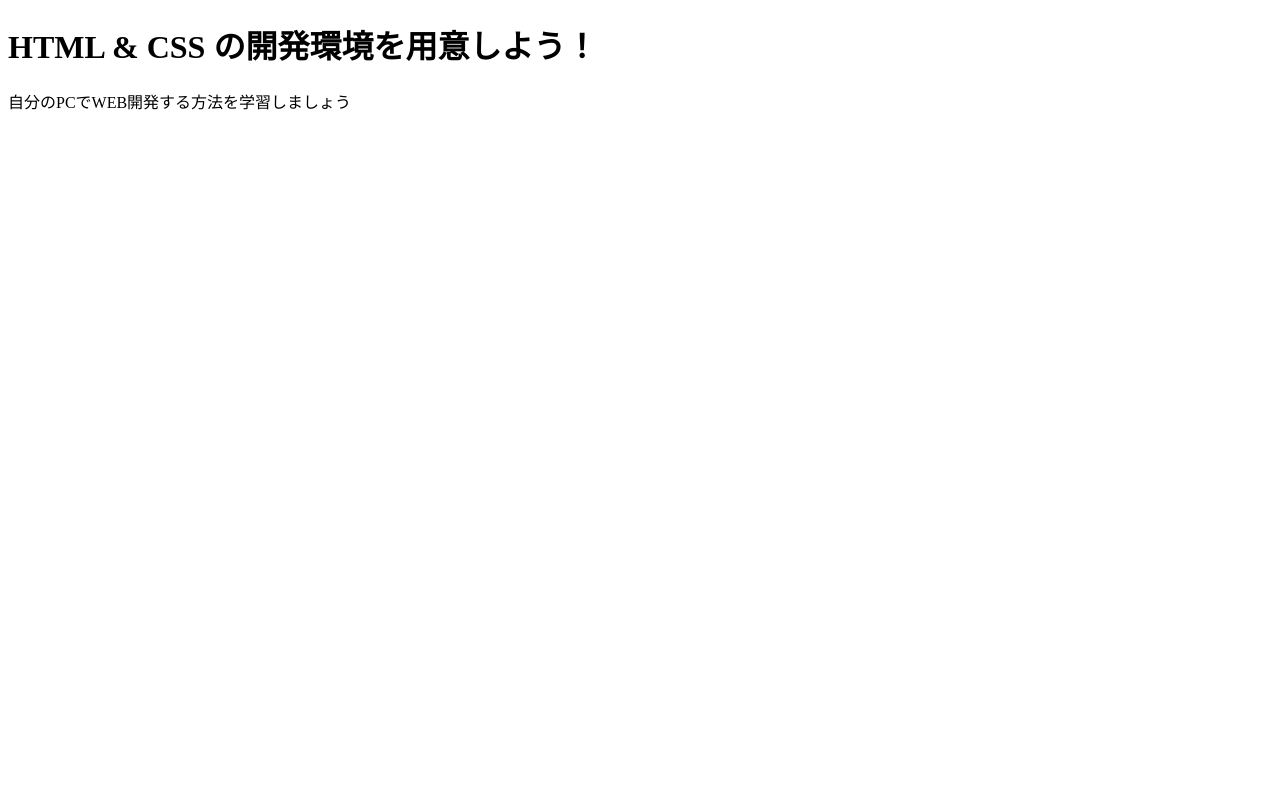
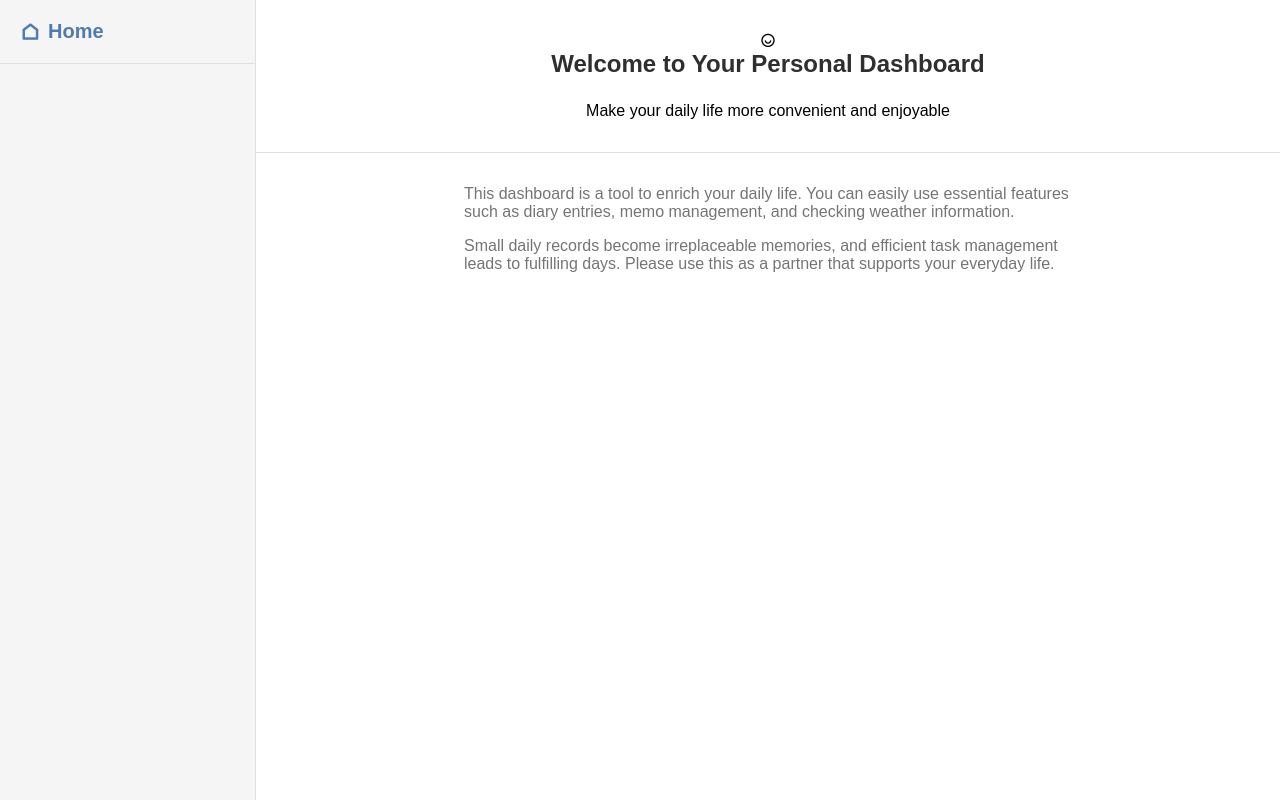
Before and after one commit to git-hinoka02/my-first-web-app, a plain HTML site: page index.html in a window 1280 px wide. Drawn offline with nearby package versions, Linux system fonts and the light colour scheme.

Commit message:
Complete dashboard welcome page

```diff
--- a/index.html
+++ b/index.html
@@ -1,11 +1,51 @@
-<!DOCTYPE html>
-<html>
+<!doctype html>
+<html lang="en">
   <head>
-    <meta charset="utf-8">
-    <title>Progate</title>
+    <meta charset="UTF-8" />
+    <meta name="viewport" content="width=device-width, initial-scale=1.0" />
+    <title>Dashboard</title>
+    <link rel="stylesheet" href="style.css" />
+    <link
+      href="https://cdn.jsdelivr.net/npm/remixicon@4.5.0/fonts/remixicon.css"
+      rel="stylesheet"
+    />
   </head>
+
   <body>
-    <h1 class="title">HTML & CSS の開発環境を用意しよう！</h1>
-<p>自分のPCでWEB開発する方法を学習しましょう</p>
-</body>
+    <div class="Dashboard">
+      <aside>
+        <header>
+          <a href="#" data-tab="home">
+            <span class="ri-home-line"></span>
+            Home
+          </a>
+        </header>
+      </aside>
+      <main>
+        <section id="home">
+          <header>
+            <div class="pofile-icon">
+              <span class="ri-user-smile-line"></span>
+            </div>
+            <h1>Welcome to Your Personal Dashboard</h1>
+            <p class="subtitle">
+              Make your daily life more convenient and enjoyable
+            </p>
+          </header>
+          <div class="message">
+            <p>
+              This dashboard is a tool to enrich your daily life. You can easily
+              use essential features such as diary entries, memo management, and
+              checking weather information.
+            </p>
+            <p>
+              Small daily records become irreplaceable memories, and efficient
+              task management leads to fulfilling days. Please use this as a
+              partner that supports your everyday life.
+            </p>
+          </div>
+        </section>
+      </main>
+    </div>
+  </body>
 </html>
--- /dev/null
+++ b/style.css
@@ -0,0 +1,106 @@
+/* ブラウザで設定されているスタイルのリセット・共通設定 */
+/* 消さないでください */
+
+*,
+*::before,
+*::after {
+  box-sizing: border-box;
+}
+body,
+h1,
+h2,
+h3,
+p,
+ul,
+li,
+form,
+input,
+textarea,
+select,
+button {
+  margin: 0;
+  padding: 0;
+  font-family: sans-serif;
+}
+
+ul {
+  list-style: none;
+}
+/* スタイルのリセット終了 */
+
+/* サイドバーとメインコンテンツを包むための要素のスタイルを書いてください */
+.Dashboard {
+  display: flex;
+  height: 100vh;
+}
+
+/* サイドバーに関連するスタイルを書いてください */
+aside {
+  width: 256px;
+  flex-shrink: 0;
+  background-color: #f5f5f5;
+  border-right: 1px solid #e0e0e0;
+  display: flex;
+  flex-direction: column;
+  height: 100%;
+}
+aside header {
+  padding: 20px;
+  border-bottom: 1px solid #e0e0e0;
+}
+aside header a {
+  font-size: 1.25rem;
+  font-weight: 600;
+  color: #4f7cac;
+  text-decoration: none;
+
+  display: flex;
+  align-items: center;
+  gap: 8px;
+}
+/* メインコンテンツに関連するスタイルを書いてください */
+main {
+  flex: 1;
+}
+/*メインコンテンツ内のヘッダー*/
+main header {
+  background-color: white;
+  padding: 32px;
+  border-bottom: 1px solid #e0e0e0;
+  text-align: center;
+}
+/*プロフィールアイコン（円形の部分）*/
+.profile-icon {
+  width: 96px;
+  height: 96px;
+  background-color: #4f7cac;
+  border-radius: 50%;
+  display: flex;
+  justify-content: center;
+  align-items: center;
+  margin: 0 auto 24px;
+}
+/*アイコン自体の設定*/
+.profile-icon span {
+  font-size: 2.5rem;
+  color: white;
+}
+
+/*タイトル（h1)*/
+main h1 {
+  font-size: 1.5rem;
+  font-weight: 600;
+  color: #2f2f2f;
+  margin-bottom: 24px;
+}
+/*メッセージエリア*/
+.message {
+  max-width: 672px;
+  margin: 0 auto; /* 上下0, 左右autoで中央寄せ */
+  padding: 32px;
+  color: #757575;
+}
+/* メッセージ内の段落 */
+.message p {
+  margin-bottom: 16px;
+}
```
